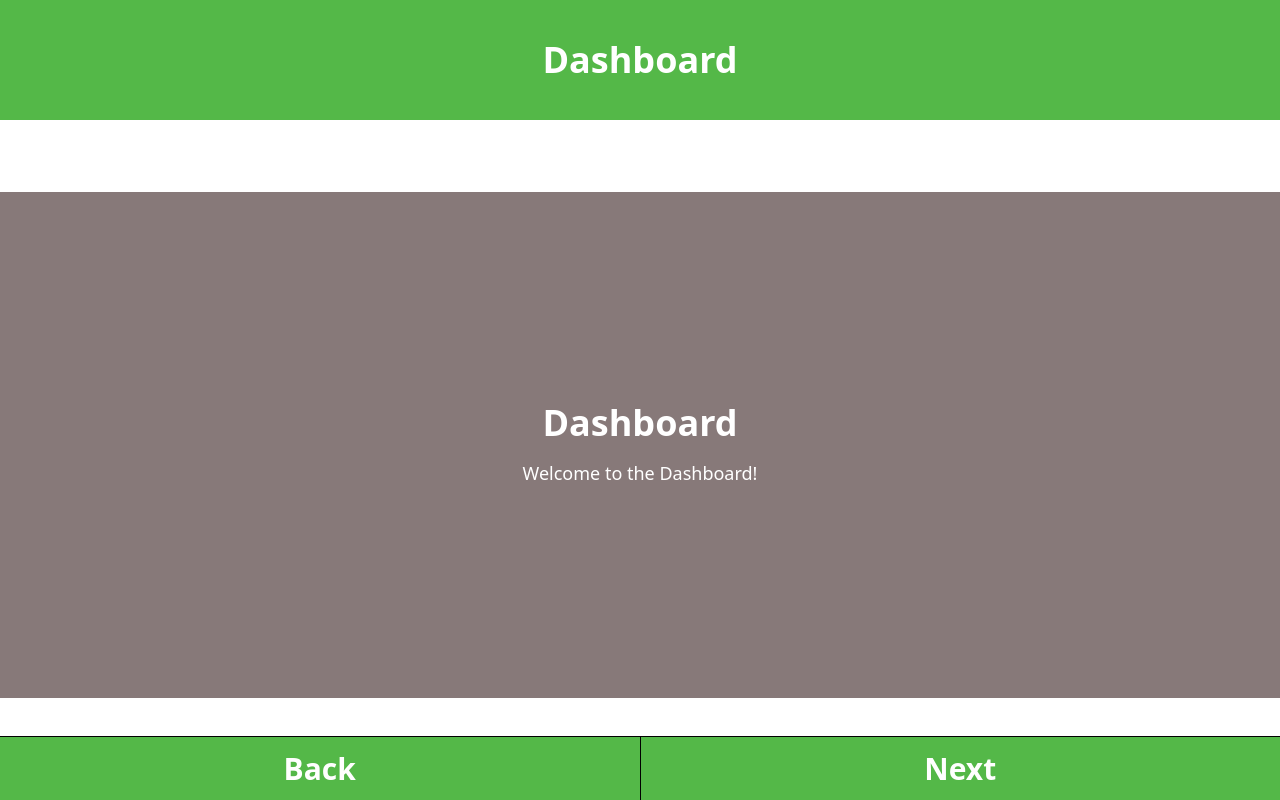
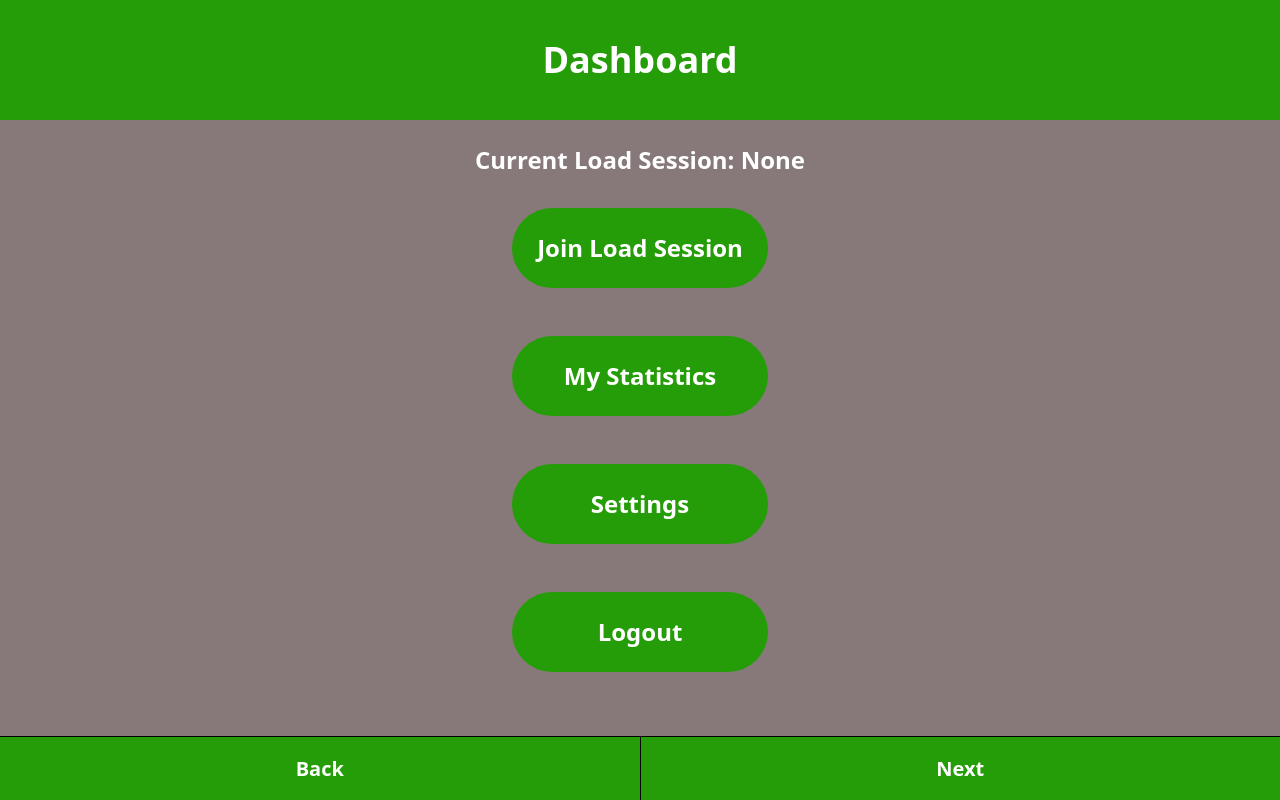
Before and after one commit to AhmedMian17/DigitalDockApp, a React (Vite) app in the folder Frontend/digital-dock-app/: page / in a window 1280 px wide. Built offline with nearby package versions, Linux system fonts and the light colour scheme.

Commit message:
finished dashboard basic ui layout

```diff
--- a/Frontend/digital-dock-app/eslint.config.js
+++ b/Frontend/digital-dock-app/eslint.config.js
@@ -33,6 +33,7 @@ export default [
         'warn',
         { allowConstantExport: true },
       ],
+      "react/prop-types": "off",
     },
   },
 ]
--- a/Frontend/digital-dock-app/src/Components/BottomNav.jsx
+++ b/Frontend/digital-dock-app/src/Components/BottomNav.jsx
@@ -1,26 +1,10 @@
-import { useState } from "react";
-import { useLocation, useNavigate, useParams } from "react-router";
-
 export default function BottomNav() {
-  const [backEnabled, setBackEnabled] = useState(false);
-  const [nextEnabled, setNextEnabled] = useState(false);
-
-  const location = useLocation();
-  const params = useParams();
-  const navigate = useNavigate();
-
     return (
-    <div className="fixed bottom-0 left-0 w-full h-[8%] flex border-t-[1px] border-black">
-      <button
-        className="flex-1 bg-[#54b848] p-2 font-sans text-3xl text-white font-bold border-r-[1px] border-black active:bg-blue-600"
-        disabled={!backEnabled}
-      >
+      <div className="sticky bottom-0 w-full bg-[#259D08] flex border-t-[1px] border-black h-[8%]">
+        <button className="flex-1 bg-[#259D08] text-white font-bold text-xl border-r-[1px] border-black active:bg-blue-600">
           Back
         </button>
-      <button
-        className="flex-1 bg-[#54b848] p-2 font-sans text-3xl text-white font-bold active:bg-blue-600"
-        disabled={!nextEnabled}
-      >
+        <button className="flex-1 bg-[#259D08] text-white font-bold text-xl active:bg-blue-600">
           Next
         </button>
       </div>
--- /dev/null
+++ b/Frontend/digital-dock-app/src/Components/GreenButton.jsx
@@ -0,0 +1,8 @@
+export default function GreenButton(props) {
+
+    return (
+        <>
+            <button className="bg-[#259D08] w-[16rem] active:bg-blue-600 rounded-full px-6 py-6 font-sans text-2xl text-white font-semibold mb-[3rem]">{props.text}</button>
+        </>
+    )
+}
--- a/Frontend/digital-dock-app/src/Components/HeaderBar.jsx
+++ b/Frontend/digital-dock-app/src/Components/HeaderBar.jsx
@@ -1,16 +1,11 @@
-import { useLocation, useParams } from "react-router";
+import { useLocation } from "react-router";
 
 export default function HeaderBar() {
   const location = useLocation();
-  const params = useParams();
-  let header = "";
-
-  if (location.pathname === "/") {
-    header = "Dashboard";
-  }
+  const header = location.pathname === "/" ? "Dashboard" : "";
 
   return (
-    <div className="fixed top-0 left-0 w-full h-[15%] bg-[#54b848] flex items-center justify-center font-sans text-4xl text-white font-bold">
+    <div className="sticky top-0 h-[15%] w-full bg-[#259D08] flex items-center justify-center font-sans text-4xl text-white font-bold">
       {header}
     </div>
   );
--- a/Frontend/digital-dock-app/src/Components/Layout.jsx
+++ b/Frontend/digital-dock-app/src/Components/Layout.jsx
@@ -5,11 +5,11 @@ import BottomNav from "./BottomNav";
 export default function Layout() {
   return (
     <div className="h-screen flex flex-col">
-      <HeaderBar />
-      <div className="flex-grow mt-[15%] mb-[8%]">
-        <Outlet />
-      </div>
-      <BottomNav />
+        <HeaderBar />
+        <div className="grow overflow-y-auto">
+            <Outlet />
+        </div>
+        <BottomNav />
     </div>
   );
 }
--- a/Frontend/digital-dock-app/src/Pages/Dashboard.jsx
+++ b/Frontend/digital-dock-app/src/Pages/Dashboard.jsx
@@ -1,8 +1,14 @@
+import GreenButton from "../Components/GreenButton";
+
 export default function Dashboard() {
+
     return (
-      <div className="bg-[#877979] flex flex-col justify-center items-center h-full">
-        <h1 className="text-white text-4xl font-bold">Dashboard</h1>
-        <p className="text-white text-lg mt-4">Welcome to the Dashboard!</p>
+      <div className="bg-[#877979] flex flex-col items-center min-h-full">
+        <p className="text-white text-2xl font-bold mt-[1.5rem] mb-[2rem]">Current Load Session: None</p>
+        <GreenButton text="Join Load Session" />
+        <GreenButton text="My Statistics" />
+        <GreenButton text="Settings"/>
+        <GreenButton text="Logout"/>
       </div>
-    );
+    )
   }
```
Lines whose indentation alone changed are shown as unchanged.
